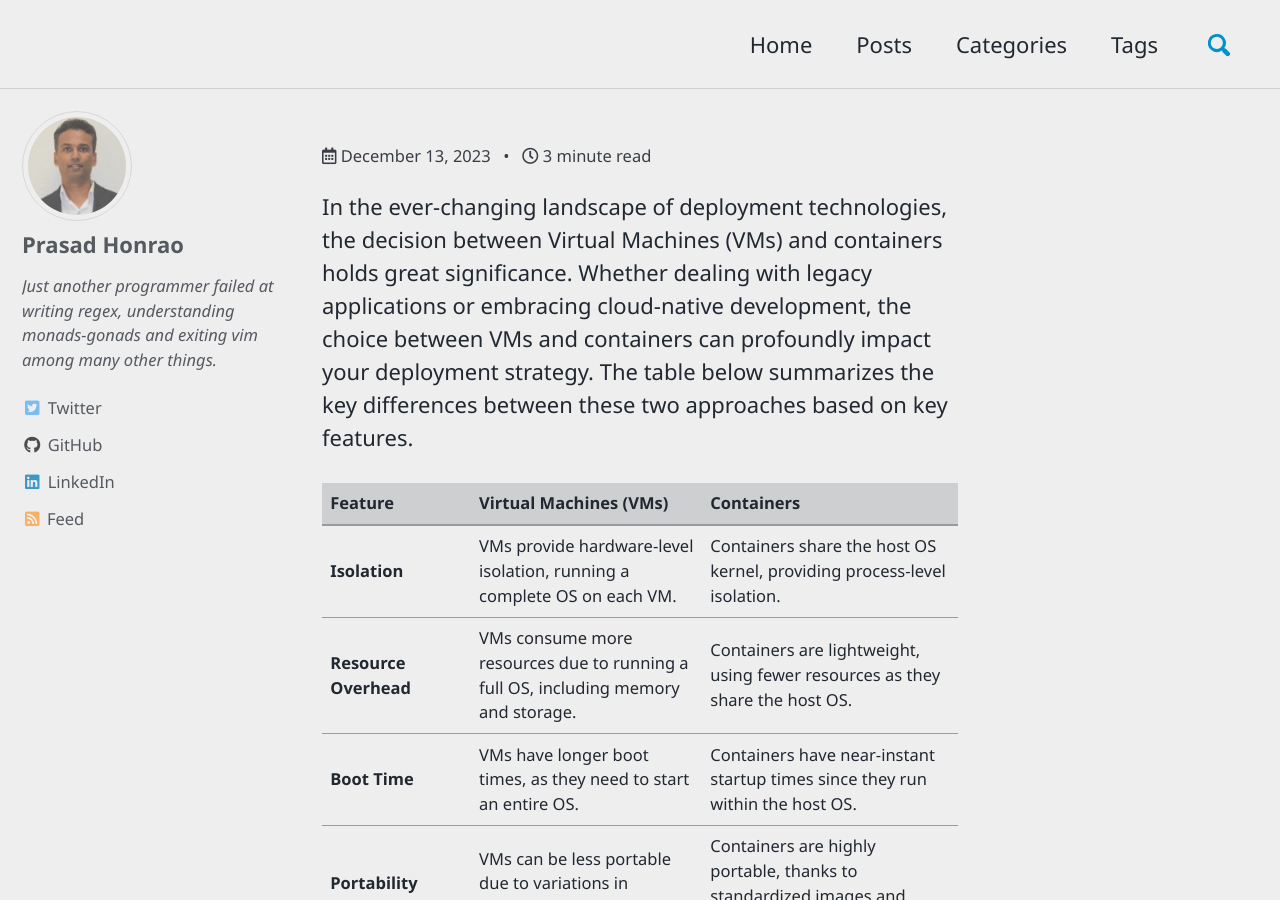
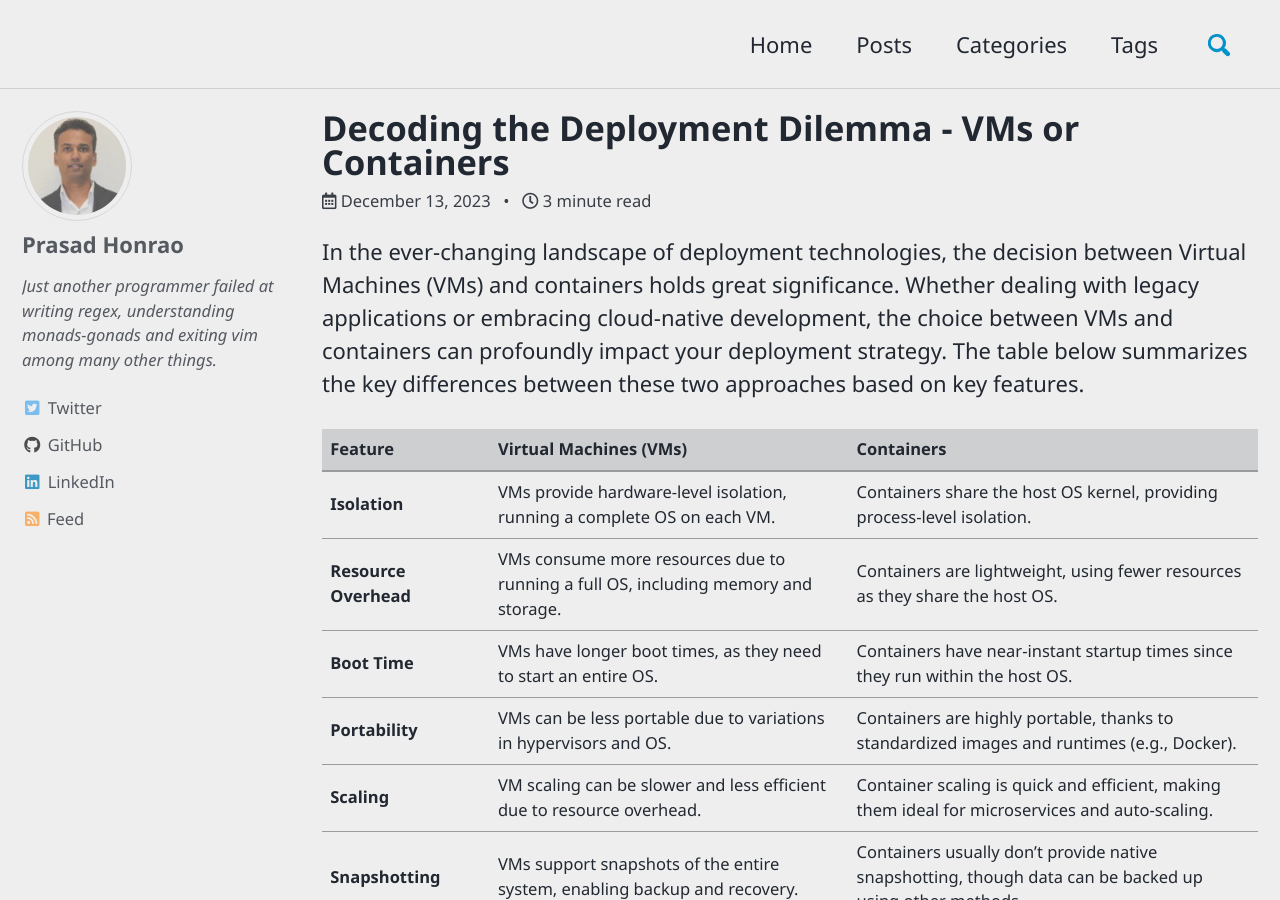
Before and after one commit to prasadhonrao/prasadhonrao.github.io, a Jekyll site: the page built from _posts/2023-12-13-vms-vs-containers.md, in a window 1280 px wide and 900 px high. Built offline with Jekyll 4.4.1, drawn with Linux system fonts in a browser that asks for light colours; cached includes are drawn as plain includes; comment, search, counter and statistics services are not loaded; some of the changed text lies outside the part shown.

Commit message:
Update blog title

```diff
--- a/_posts/2023-12-13-vms-vs-containers.md
+++ b/_posts/2023-12-13-vms-vs-containers.md
@@ -1,5 +1,5 @@
 ---
-title: Decoding the Deployment Dilemma: VMs or Containers
+title: Decoding the Deployment Dilemma - VMs or Containers
 categories:
   - Containers
 tags:
```
